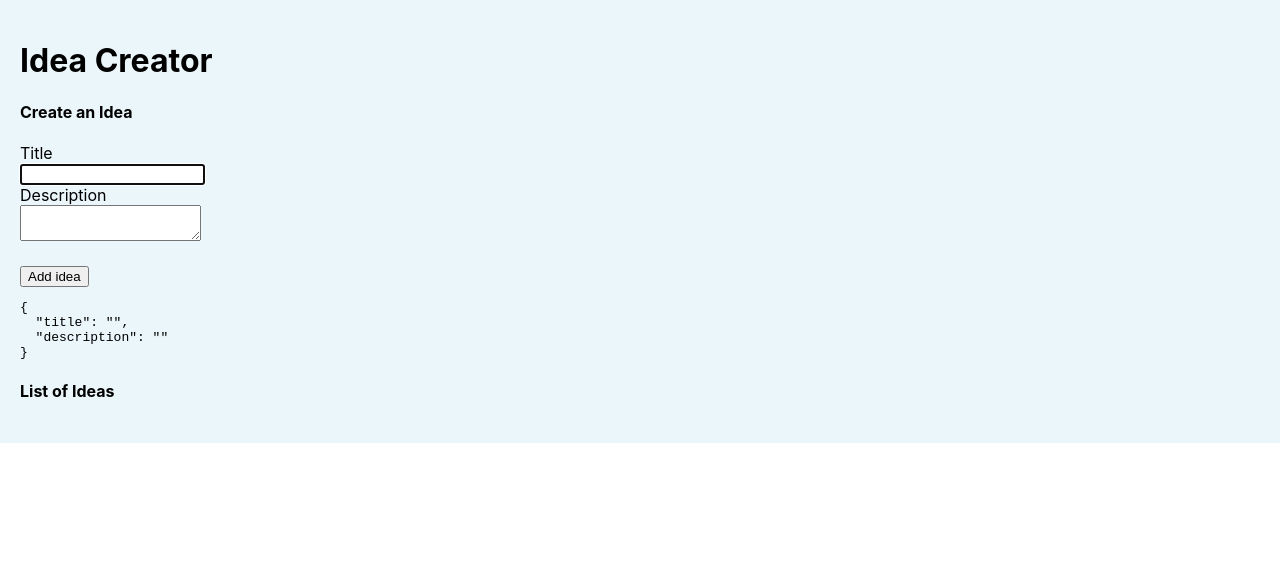
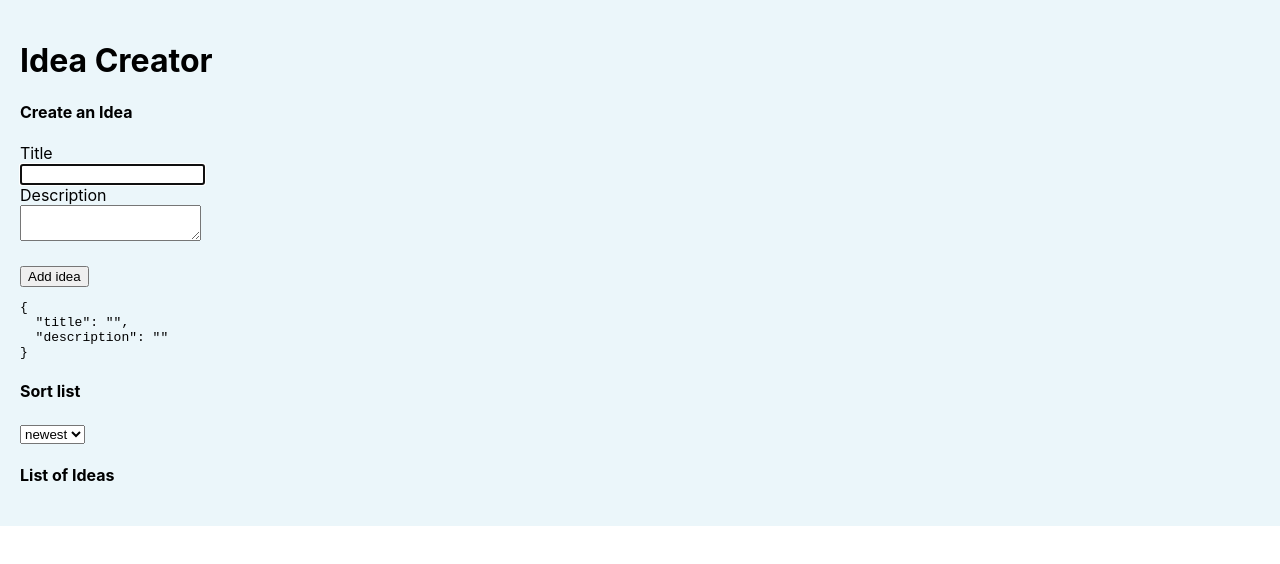
Before and after one commit to kammanz/idea-creator, a React (Create React App) app: page / in a window 1280 px wide. Shown: the top 564 px of the page. Built offline with nearby package versions, Linux system fonts and the light colour scheme.

Commit message:
added sort by newest and oldest

```diff
--- a/src/components/List.js
+++ b/src/components/List.js
@@ -3,6 +3,8 @@ import { useState, useEffect } from 'react';
 
 import Card from './Card';
 import Form from './Form';
+
+import { newest, oldest, compare } from '../services';
 
 const List = () => {
   const [ideas, setIdeas] = useState([]);
@@ -12,7 +14,7 @@ const List = () => {
   useEffect(() => {
     inputRef.current.focus();
     return;
-  }, [ideas]);
+  }, []);
 
   const handleSubmit = (values) => {
     const { title, description } = values;
@@ -54,10 +56,57 @@ const List = () => {
     setIdeas(updatedList);
   };
 
+  const handleSelectChange = (e) => {
+    console.log('select change ran');
+    console.log('e.target.value: ', e.target.value);
+
+    if (e.target.value === 'newest') {
+      let sortedArrayNew = [...ideas].sort(newest);
+      console.log('sortedArrayNew: ', sortedArrayNew);
+      setIdeas(sortedArrayNew);
+    } else if (e.target.value === 'oldest') {
+      let sortedArrayOld = [...ideas].sort(oldest);
+      console.log('sortedArrayOld: ', sortedArrayOld);
+      setIdeas(sortedArrayOld);
+    }
+
+    // let sortedArrayNew = [...ideas].sort(newest);
+    // console.log('sortedArrayNew: ', sortedArrayNew);
+    // setIdeas(sortedArrayNew);
+    // switch (e.target.value) {
+    //   case 'newest':
+    //     // code block
+    //     console.log('newest, ideas: ', ideas);
+    //     let sortedArrayNew = [...ideas].sort(newest);
+    //     console.log('sortedArrayNew: ', sortedArrayNew);
+    //     setIdeas(sortedArrayNew);
+    //     break;
+    //   case 'oldest':
+    //     // code block
+    //     // console.log('oldest, ideas: ', ideas);
+    //     let sortedArrayNew = [...ideas].sort(newest);
+    //     // let sortedArrayOld = [...ideas].sort(oldest);
+    //     console.log('sortedArrayOld: ', sortedArrayOld);
+    //     setIdeas(sortedArrayOld);
+    //     break;
+    //   default:
+    //   // code block
+    // }
+  };
+
   return (
     <>
       <h4>Create an Idea</h4>
       <Form handleSubmit={handleSubmit} inputRef={inputRef} />
+      <h4>Sort list</h4>
+      <form>
+        <select onChange={handleSelectChange}>
+          <option value="newest">newest</option>
+          <option value="oldest">oldest</option>
+          {/* <option value="by-ascending-alphabet">by-ascending-alphabet</option>
+          <option value="by-descending-alphabet">by-descending-alphabet</option> */}
+        </select>
+      </form>
       <h4>List of Ideas</h4>
       {ideas &&
         ideas.map((idea, i) => {
--- a/src/services/index.js
+++ b/src/services/index.js
@@ -1,6 +1,8 @@
-const customSort = (a, b) => {
-  const dateA = a.date.currentDate;
-  const dateB = b.date.currentDate;
+export const newest = (a, b) => {
+  let dateA = a.dateNum;
+  console.log('a.dateNum: ', a.dateNum);
+  let dateB = b.dateNum;
+  console.log('b.dateNum: ', b.dateNum);
   if (dateA < dateB) {
     return 1;
   } else if (dateA > dateB) {
@@ -9,3 +11,21 @@ const customSort = (a, b) => {
     return 0;
   }
 };
+
+export const compare = (a, b) => {
+  return a.dateNum - b.dateNum;
+};
+
+export const oldest = (a, b) => {
+  let dateA = a.dateNum;
+  console.log('a.dateNum: ', a.dateNum);
+  let dateB = b.dateNum;
+  console.log('b.dateNum: ', b.dateNum);
+  if (dateA > dateB) {
+    return 1;
+  } else if (dateA < dateB) {
+    return -1;
+  } else {
+    return 0;
+  }
+};
```
